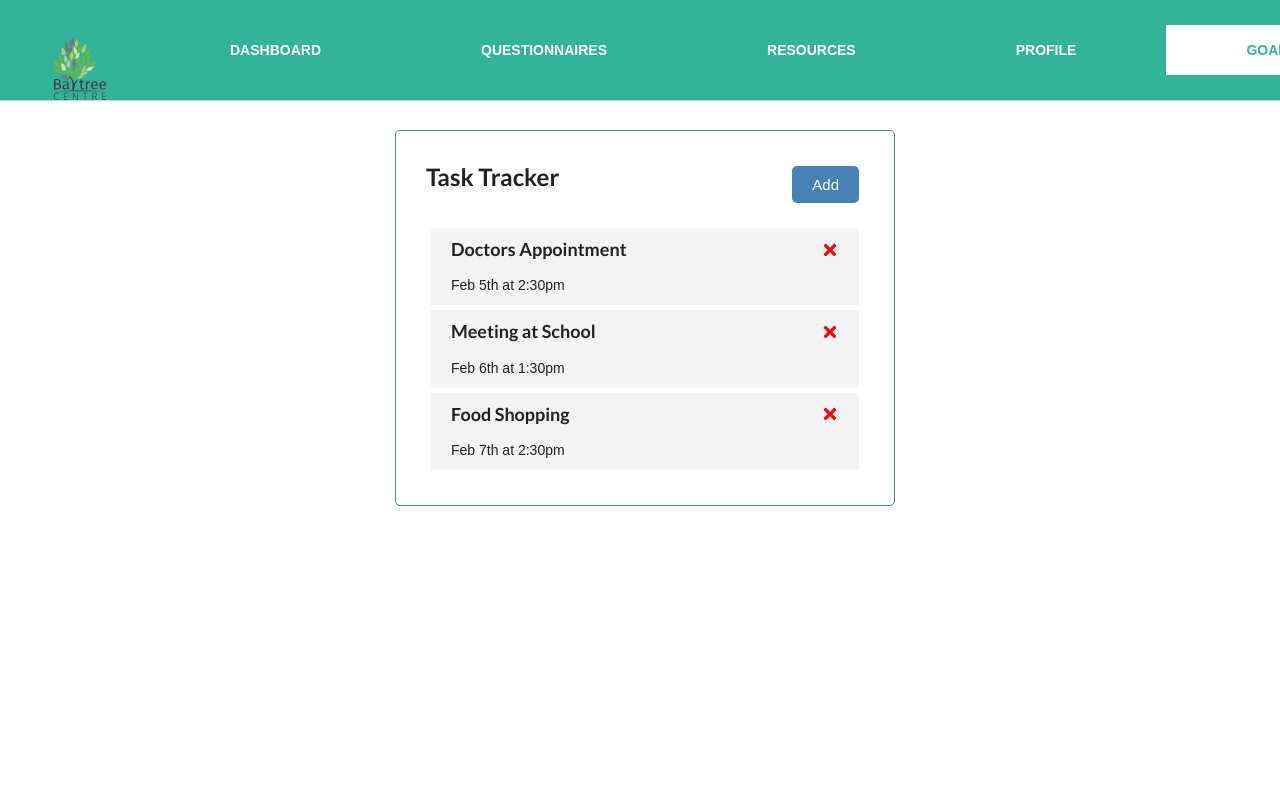
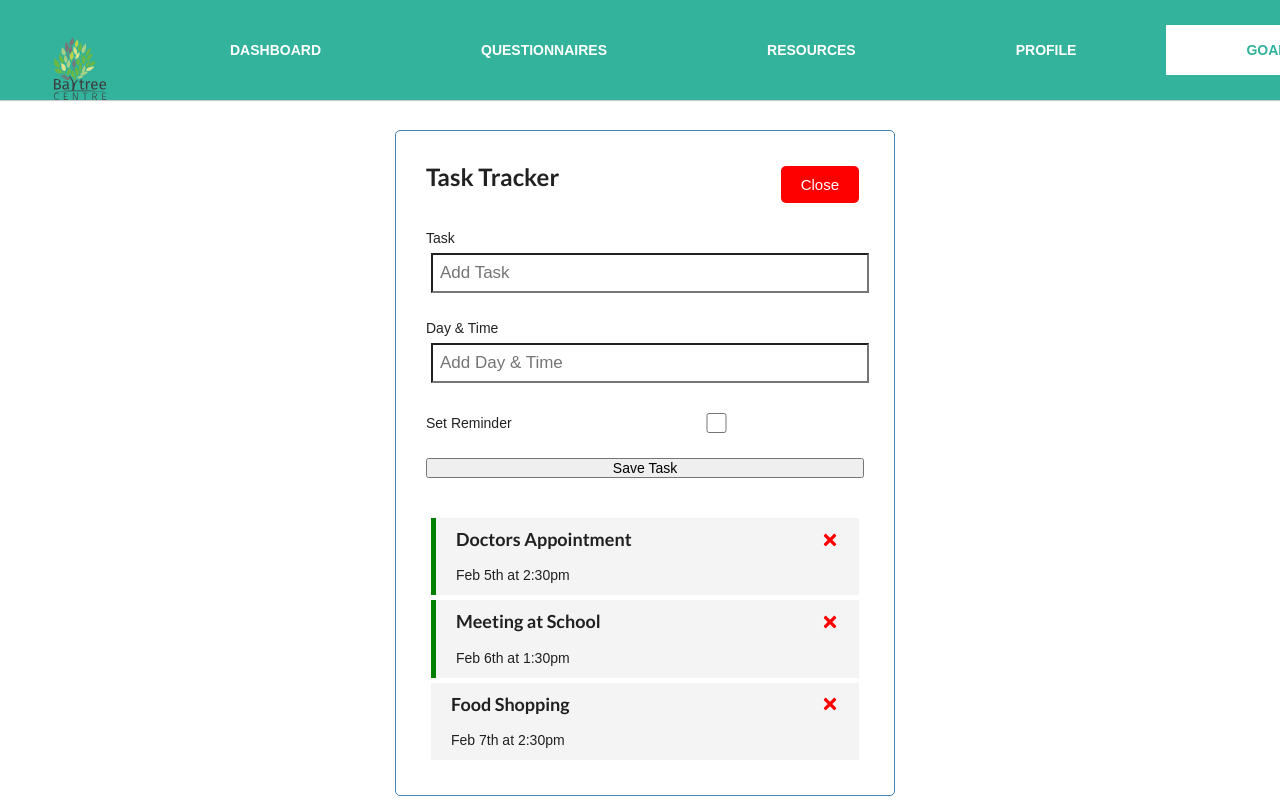
Before and after one commit to rcmcg/BayTree-CMPT373, a React (Create React App) app in the folder user-frontend/: page /goals in a window 1280 px wide. Both pictures are taken after a click on the button "Add". Built offline with nearby package versions, Linux system fonts and the light colour scheme.

Commit message:
implemented functionalities such as adding goals, setting reminders

```diff
--- /dev/null
+++ b/user-frontend/src/components/goal/AddTask.tsx
@@ -0,0 +1,61 @@
+import { useState } from 'react'
+
+interface AddTask {
+    onAdd(task:any): any
+}
+
+const AddTask = ( props : AddTask) => {
+    const [text, setText] = useState('')
+    const [day, setDay] = useState('')
+    const [reminder, setReminder] = useState(false)
+
+    const onSubmit = (e:any) => {
+        e.preventDefault()
+
+        if(!text) {
+            alert('Please add a task')
+            return
+        }
+
+        props.onAdd({ text, day, reminder })
+
+        setText('')
+        setDay('')
+        setReminder(false)
+    }
+
+    return (
+        <form className='add-form' onSubmit={onSubmit}>
+            <div className='form-control'>
+                <label>Task</label>
+                <input
+                    type="text"
+                    placeholder='Add Task'
+                    value={text}
+                    onChange={(e) => setText(e.target.value)}
+                />
+            </div>
+            <div className='form-control'>
+                <label>Day & Time</label>
+                <input
+                    type="text"
+                    placeholder='Add Day & Time'
+                    value={day}
+                    onChange={(e) => setDay(e.target.value)}
+                />
+            </div>
+            <div className='form-control form-control-check'>
+                <label>Set Reminder</label>
+                <input
+                    type="checkbox"
+                    checked={reminder}
+                    onChange={(e) => setReminder(e.currentTarget.checked)}
+                />
+            </div>
+
+            <input type="submit" value='Save Task' className='btn-block'/>
+        </form>
+    );
+};
+
+export default AddTask;
--- a/user-frontend/src/components/goal/Header.tsx
+++ b/user-frontend/src/components/goal/Header.tsx
@@ -3,18 +3,20 @@
 import "../../css/goal/goal.css"
 
 interface Title{
-    title?: string
+    title: string
+    onAdd(b:boolean): any,
+    showAdd: boolean
 }
 
 const Header = (props:Title) => {
-    const onClick = () => {
-        console.log('click')
-    }
-
     return (
         <header className='header'>
             <h2>{props.title}</h2>
-            <Button onClick={onClick}/>
+            <Button
+                color={props.showAdd ? 'red' : 'green'}
+                text={props.showAdd ? 'Close' : 'Add'}
+                onClick={props.onAdd}
+            />
         </header>
     );
 };
--- a/user-frontend/src/components/goal/Task.tsx
+++ b/user-frontend/src/components/goal/Task.tsx
@@ -6,11 +6,12 @@
     day: string,
     reminder: boolean
     onDelete: any
+    onToggle: any
 }
 
 const Task = (props:Task) => {
     return (
-        <div className='task'>
+        <div className={`task ${props.reminder ? 'reminder' : ''}`} onDoubleClick={() => props.onToggle(props.id)}>
             <h3>
                 {props.text}
                 <FaTimes
--- a/user-frontend/src/components/goal/Tasks.tsx
+++ b/user-frontend/src/components/goal/Tasks.tsx
@@ -1,11 +1,12 @@
 import Task from './Task'
 
 interface Tasks {
-    tasks?: any,
-    onDelete?: any
+    tasks: any,
+    onDelete: any,
+    onToggle: any
 }
 
-const Tasks = ({tasks, onDelete}:Tasks) => {
+const Tasks = ({tasks, onDelete, onToggle}:Tasks) => {
     return (
         <>
             {tasks.map((task:any) => {
@@ -16,6 +17,7 @@
                     day={task.day}
                     reminder={task.reminder}
                     onDelete={onDelete}
+                    onToggle={onToggle}
                 />
             })}
         </>
--- a/user-frontend/src/pages/Goals.tsx
+++ b/user-frontend/src/pages/Goals.tsx
@@ -2,8 +2,10 @@
 import { useState } from "react";
 import Header from '../components/goal/Header'
 import Tasks from '../components/goal/Tasks'
+import AddTask from '../components/goal/AddTask'
 
 export const Goals = () => {
+    const [showAddTask, setShowAddTask] = useState(false)
     const [tasks, setTasks] = useState([
         {
             id: 1,
@@ -25,17 +27,41 @@
         },
     ])
 
+    // Add task
+    const addTask = (task:any) => {
+        const id = Math.floor(Math.random() * 10000) + 1
+
+        const newTask = { id, ...task }
+        setTasks([...tasks, newTask])
+    }
+
     // Delete task
     const deleteTask = (id:number) => {
         setTasks(tasks.filter((task) => task.id !== id))
     }
 
+    // Toggle Reminder
+    const toggleReminder = (id:number) => {
+        setTasks(
+            tasks.map((task) =>
+                task.id === id
+                    ? { ...task, reminder: !task.reminder }
+                    : task
+            )
+        )
+    }
+
     return (
         <div className="containerGoal">
-            <Header/>
+            <Header
+                onAdd={() => setShowAddTask(!showAddTask)}
+                showAdd={showAddTask}
+            />
+            {showAddTask && <AddTask onAdd={addTask}/>}
             {tasks.length > 0 ? <Tasks
                 tasks={tasks}
                 onDelete={deleteTask}
+                onToggle={toggleReminder}
             /> : 'No Tasks to Show'}
         </div>
     );
```
